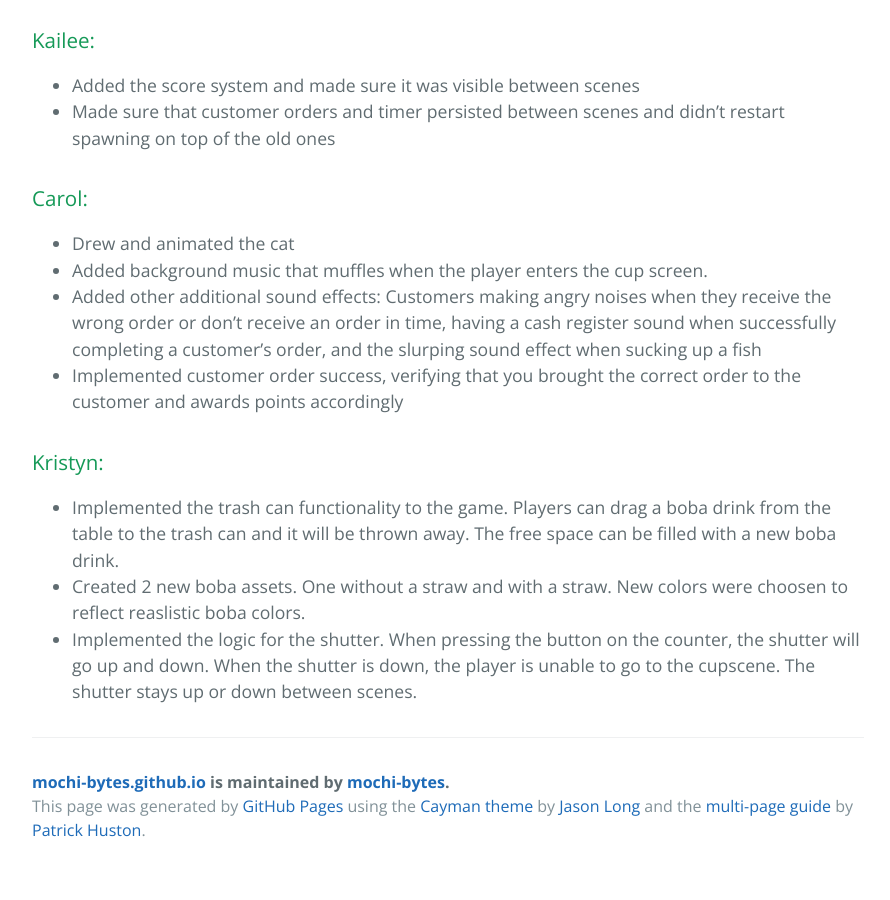
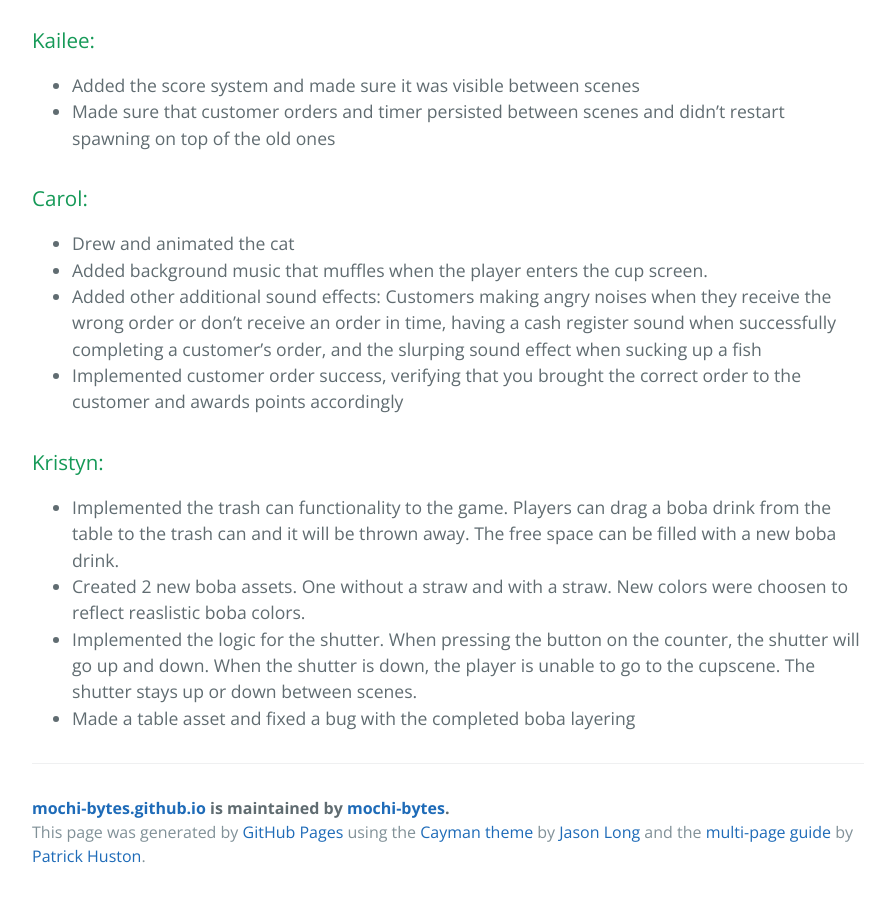
Before and after one commit to mochi-bytes/mochi-bytes.github.io, a Jekyll site: the page built from milestone3.md, in a window 1280 px wide and 900 px high, scrolled down 1008 px. Shown: the whole window, without its empty margins (192-1082 px from the left). Built offline with Jekyll 4.4.1, drawn with Linux system fonts in a browser that asks for light colours; before the commit the page ends 1882 px from its top, so only the background shows below that.

Commit message:
Update milestone3.md

```diff
--- a/milestone3.md
+++ b/milestone3.md
@@ -28,3 +28,4 @@ Our third milestone consisted of finishing implementation of all the mechanics o
 - Implemented the trash can functionality to the game. Players can drag a boba drink from the table to the trash can and it will be thrown away. The free space can be filled with a new boba drink.
 - Created 2 new boba assets. One without a straw and with a straw. New colors were choosen to reflect reaslistic boba colors.
 - Implemented the logic for the shutter. When pressing the button on the counter, the shutter will go up and down. When the shutter is down, the player is unable to go to the cupscene. The shutter stays up or down between scenes.
+- Made a table asset and fixed a bug with the completed boba layering
```
